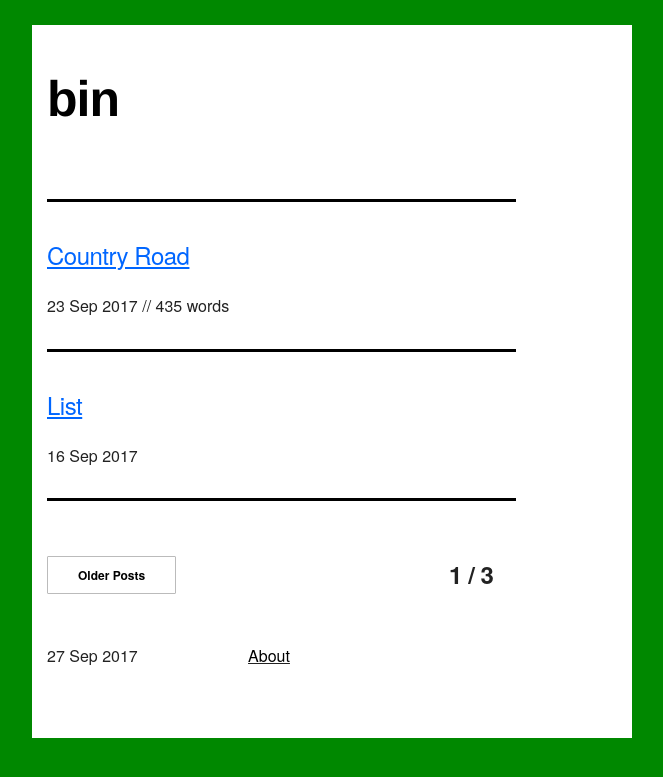
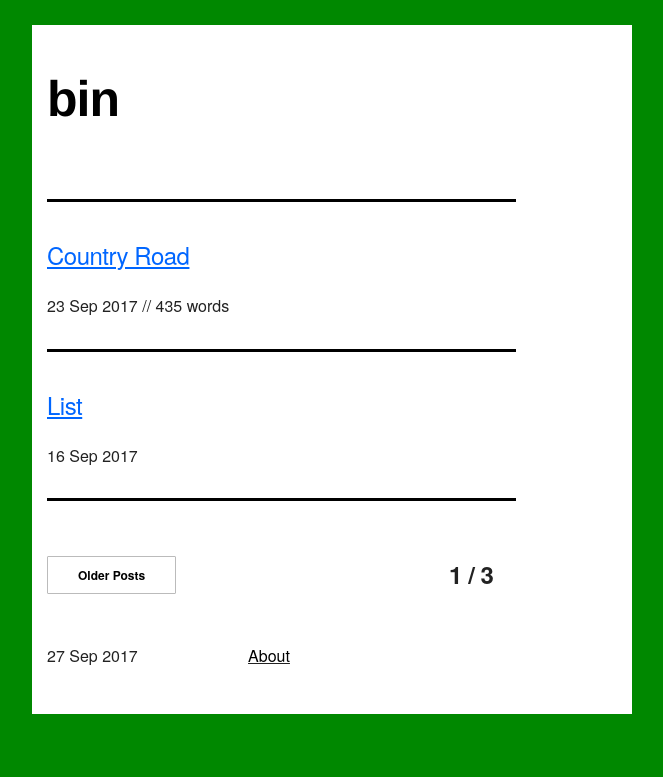
Before and after one commit to mt-trash/mt-trash.github.io, a Jekyll site: the page built from index.html, in a window 1280 px wide. Shown: the top 777 px of the page, without its empty margins (308-971 px from the left). Built offline with Jekyll 4.4.1, drawn with Linux system fonts in a browser that asks for light colours; the list of posts is cut into pages by our own code.

Commit message:
smaller margins

```diff
--- a/index.html
+++ b/index.html
@@ -32,10 +32,10 @@ title: Empty Trash
   </div>
 </div>
 <div class="row">
-  <div class="four columns" style="margin-bottom: 5%">
+  <div class="four columns" style="margin-bottom: 1%">
     <p>{{ site.time | date_to_string }}</p>
   </div>
-  <div class="four columns" style="margin-bottom: 5%">
+  <div class="four columns" style="margin-bottom: 1%">
     <u><a class="trash" href="/about">About</a></u>
   </div>
 </div>
```
